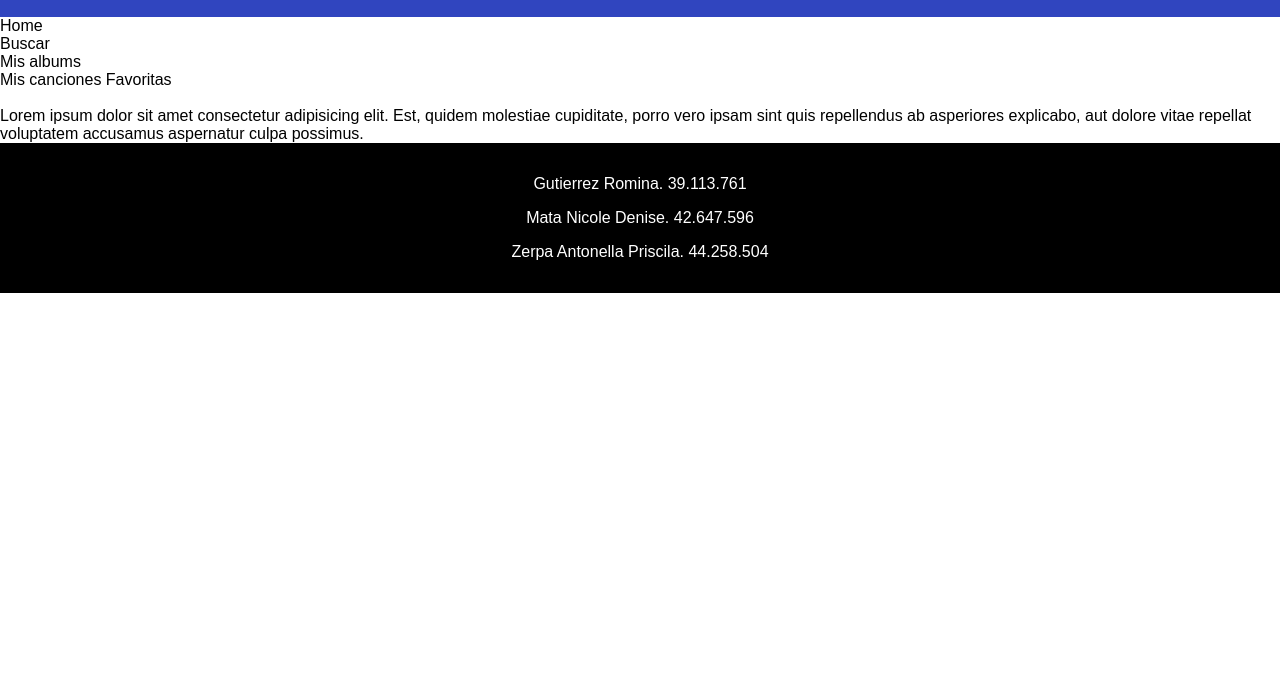
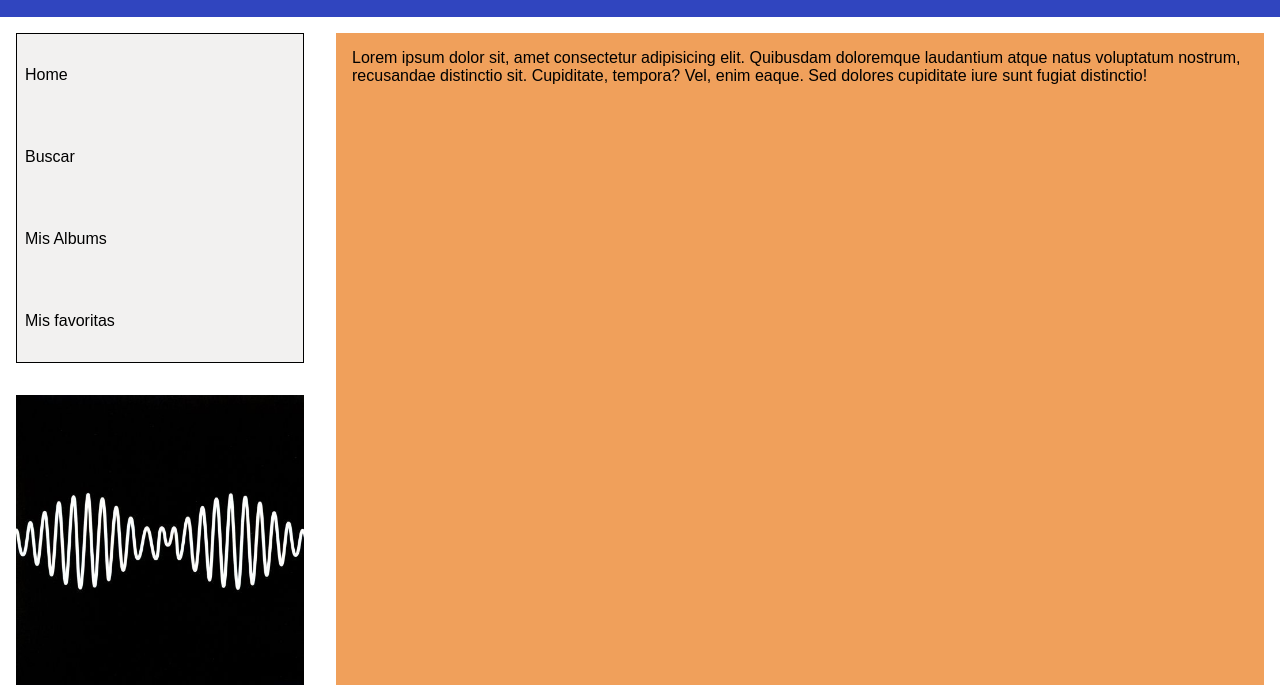
Before and after one commit to A-Zerpa/P.web, a plain HTML site: page index.html in a window 1280 px wide. Shown: the part 115-800 px from the top of the page. Drawn offline with Linux system fonts and the light colour scheme.

Commit message:
menu lateral casi finalizado. Creacion de htmls del menu

```diff
--- a/css/index.css
+++ b/css/index.css
@@ -1,4 +1,64 @@
 :root {
-    --color-header: #3045BF;
-    --color-hover: #F28B30;
-  }
+  --color-header: #3045BF;
+  --color-hover: #F28B30;
+  --color-blanco: #F2F1F0;
+  --color--hover-oscuro: #f25f29;
+}
+
+ul {
+  list-style: none;
+}
+
+
+#grid-main {
+  display: grid;
+  grid-template-columns: auto 75%;
+}
+
+.grid-main-menu-lateral {
+  margin: 1em;
+  display: flex;
+  gap: 2em;
+  flex-direction: column;
+  flex-wrap: wrap;
+
+}
+
+.grid-main-menu-lateral-box1 {
+  border: solid 1px;
+}
+
+.grid-main-menu-lateral-box1-item a {
+  color: #000000;
+}
+
+.grid-main-menu-lateral-box1-item {
+  padding: 2em 0.5em;
+  background-color: var(--color-blanco);
+}
+
+.grid-main-menu-lateral-box1-item:hover {
+  background-color: var(--color--hover-oscuro);
+}
+
+.grid-main-menu-lateral-box1-item a:hover {
+  color: var(--color-blanco);
+}
+
+
+.grid-main-menu-lateral-box2 img {
+  width: 100%;
+}
+
+
+.grid-main-menu-lateral-box2-texto {
+  margin: 1em 0em;
+}
+
+
+
+.grid-main-albums {
+  background-color: #f0a05b;
+  margin: 1em;
+  padding: 1em;
+}
--- a/index.html
+++ b/index.html
@@ -4,10 +4,10 @@
 <head>
     <meta charset="UTF-8">
     <meta name="viewport" content="width=device-width, initial-scale=1.0">
+    <link rel="shortcut icon" href="fotos/iconoPestañas.png" type="image/x-icon">
     <link rel="stylesheet" href="css/principal.css">
     <link rel="stylesheet" href="css/index.css">
-
-    <title>Inicio</title>
+    <title>SpotiLam</title>
 </head>
 
 <body>
@@ -23,22 +23,51 @@
             </article>
         </section>
     </header>
-    <aside>
-        <div>
-            <ul>
-                <li>Home</li>
-                <li>Buscar</li>
-                <li>Mis albums</li>
-                <li>Mis canciones Favoritas</li>
-            </ul>
-        </div>
-        <div>
-            <img src="" alt="">
-            <p>Lorem ipsum dolor sit amet consectetur adipisicing elit. Est, quidem molestiae cupiditate, porro vero
-                ipsam sint quis repellendus ab asperiores explicabo, aut dolore vitae repellat voluptatem accusamus
-                aspernatur culpa possimus.</p>
-        </div>
-    </aside>
+
+    <main>
+        <article id="grid-main">
+            <section class="grid-main-menu-lateral">
+                <div class="grid-main-menu-lateral-box1">
+                    <ul>
+                        <li class="grid-main-menu-lateral-box1-item"><a href="index.html" target="_blank">Home</a></li>
+                        <li class="grid-main-menu-lateral-box1-item"><a href="buscar.html" target="_blank">Buscar</a>
+                        </li>
+                        <li class="grid-main-menu-lateral-box1-item"><a href="misAlbums.html" target="_blank">Mis
+                                Albums</a></li>
+                        <li class="grid-main-menu-lateral-box1-item"><a href="misFavoritas.html" target="_blank">Mis
+                                favoritas</a></li>
+                    </ul>
+
+                </div>
+
+                <div class="grid-main-menu-lateral-box2">
+                    <div class="grid-main-menu-lateral-box2-img">
+                        <img src="fotos/album-portada-menu-lateral.jpg" alt="album-portada-menu-lateral">
+                    </div>
+
+                    <div class="grid-main-menu-lateral-box2-texto">
+                        <p>"AM" es un álbum que muestra la versatilidad de Arctic Monkeys y su habilidad para
+                            evolucionar musicalmente sin perder su esencia. Ha sido aclamado por críticos y fanáticos
+                            por igual y se ha convertido en uno de los álbumes más influyentes y populares en la carrera
+                            de la banda.</p>
+
+                    </div>
+
+
+                </div>
+            </section>
+
+            <section class="grid-main-albums">
+                Lorem ipsum dolor sit, amet consectetur adipisicing elit. Quibusdam doloremque laudantium atque natus
+                voluptatum nostrum, recusandae distinctio sit. Cupiditate, tempora? Vel, enim eaque. Sed dolores
+                cupiditate
+                iure sunt fugiat distinctio!
+            </section>
+
+        </article>
+
+
+    </main>
 
     <footer>
         <div>
```
Also changed, not shown: buscar.html (added, +41 -0 lines), misAlbums.html (added, +43 -0 lines), misFavoritas.html (added, +44 -0 lines), css/buscar.css (added), css/misAlbums.css (added), css/misFavoritas.css (added), fotos/album-portada-menu-lateral.jpg (added), fotos/iconoPestañas.png (added).
